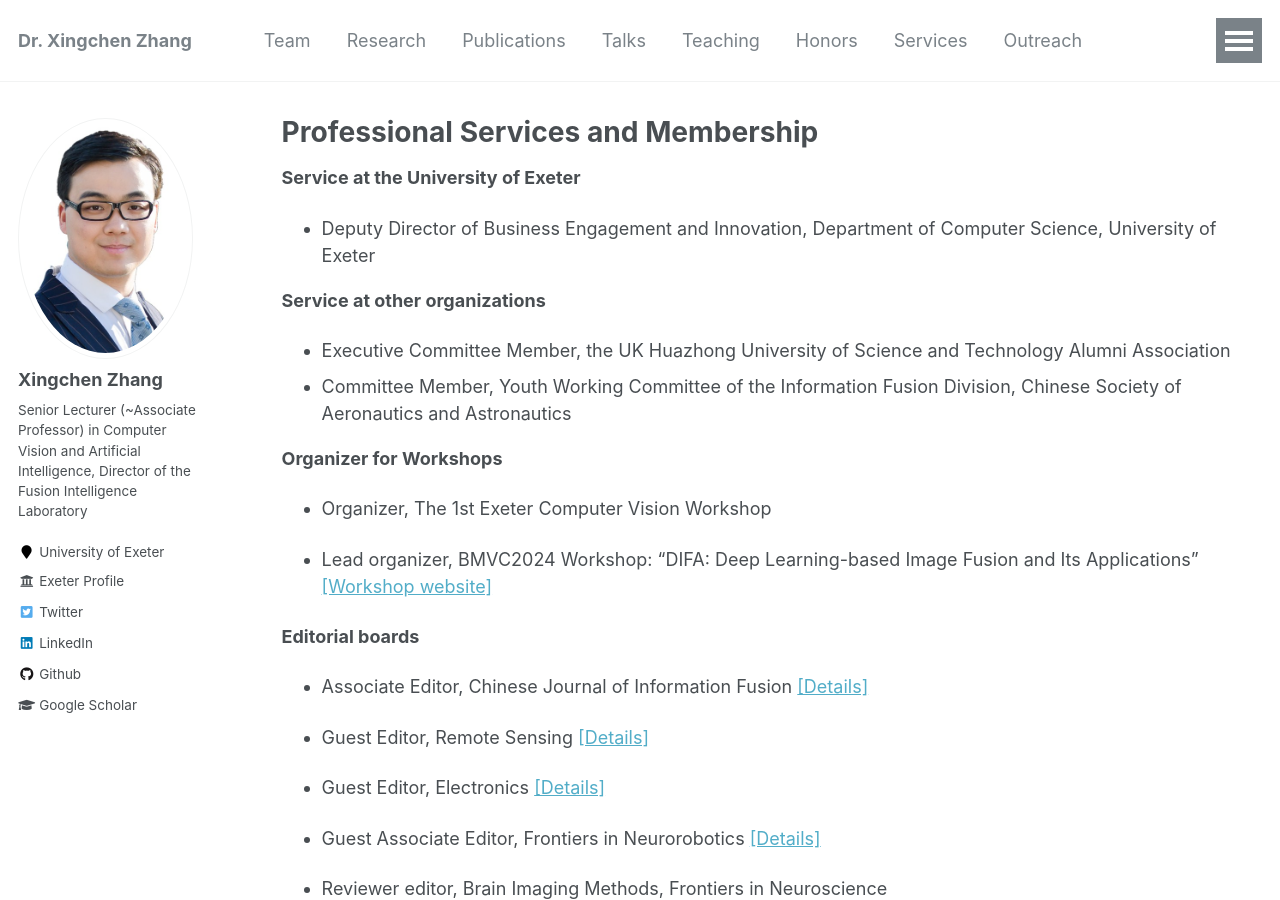
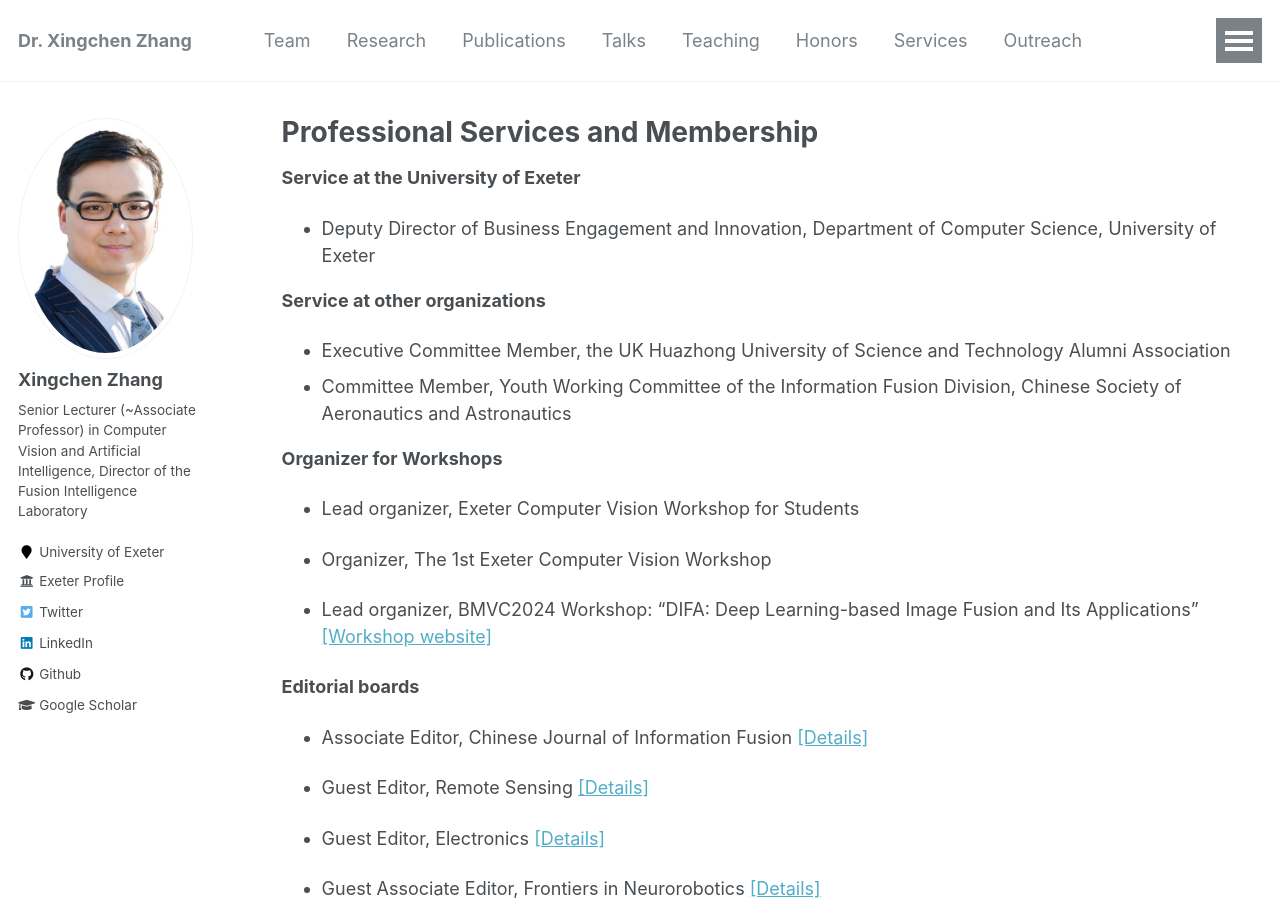
Before and after one commit to xingchenzhang/xingchenzhang.github.io, a Jekyll site: the page built from _pages/service.md, in a window 1280 px wide and 900 px high. Built offline with Jekyll 4.4.1, drawn with Linux system fonts in a browser that asks for light colours.

Commit message:
update Exeter Computer Vision Workshop for Students

```diff
--- a/_pages/service.md
+++ b/_pages/service.md
@@ -16,6 +16,8 @@ author_profile: true
 - Committee Member, Youth Working Committee of the Information Fusion Division, Chinese Society of Aeronautics and Astronautics
 
 **Organizer for Workshops**
+
+- Lead organizer, Exeter Computer Vision Workshop for Students
 
 - Organizer, The 1st Exeter Computer Vision Workshop
 
```
Also changed, not shown: _pages/about.md (+2 -0 lines).
